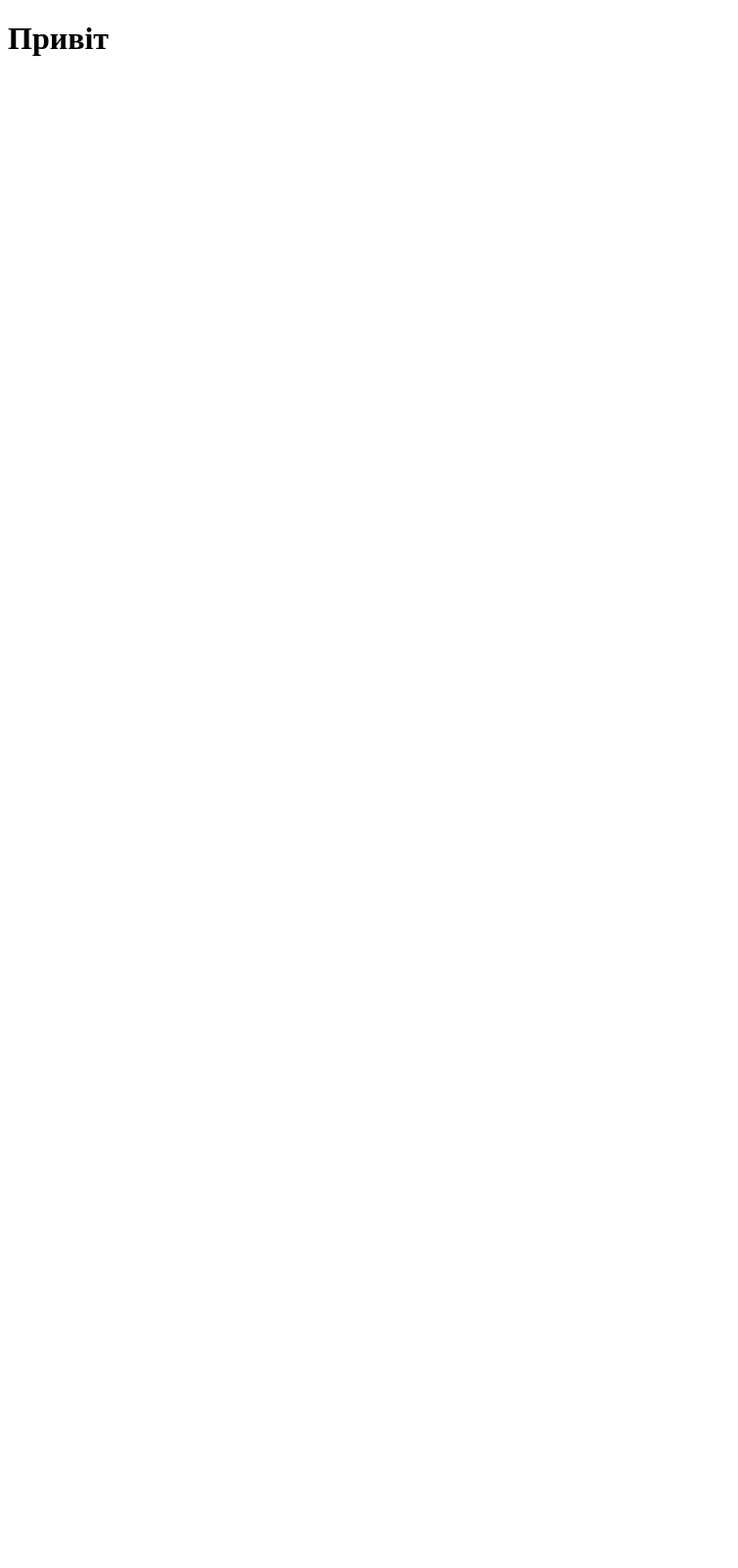
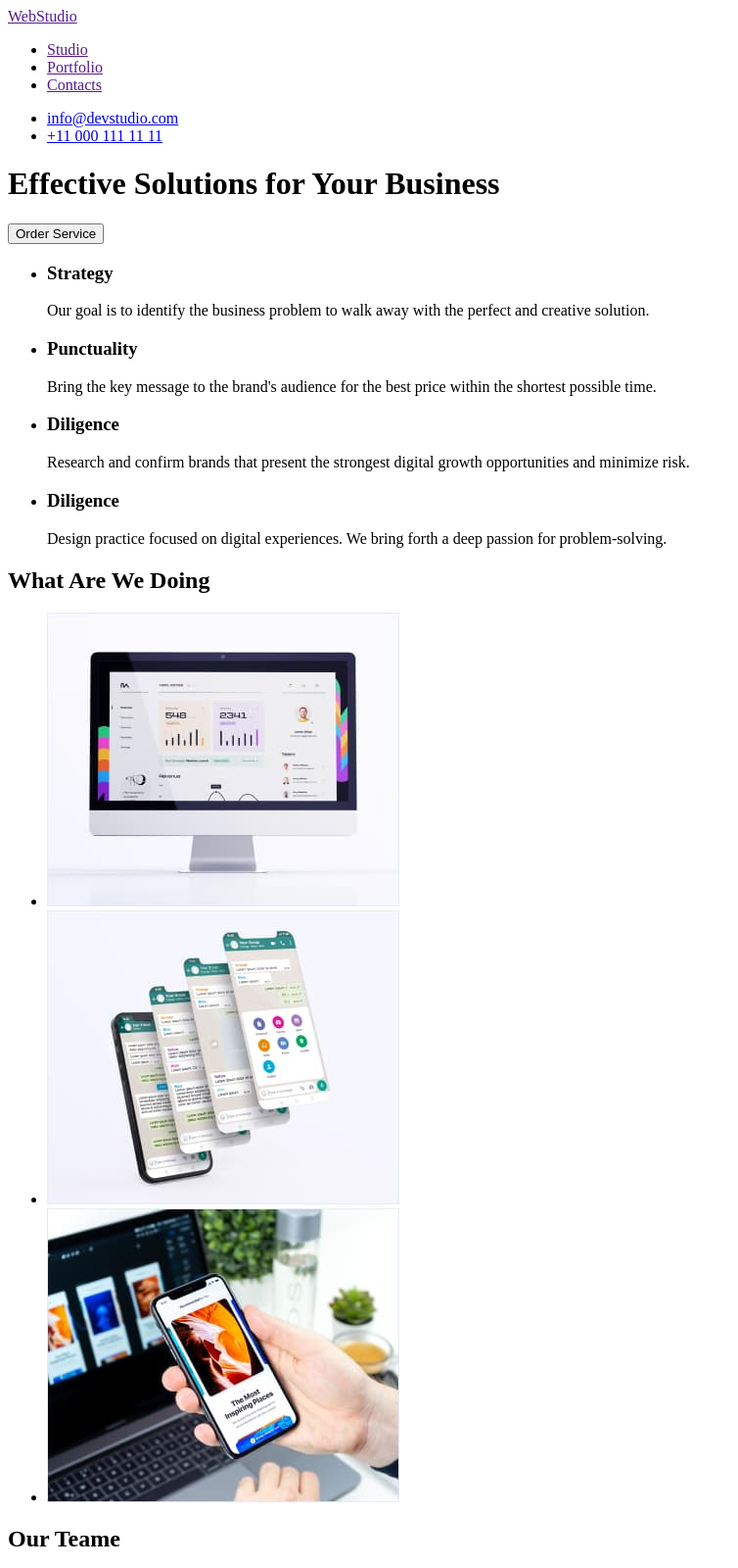
Before and after one commit to AnatoliiShkurpela/Tutorial, a plain HTML site: page index.html in a window 1280 px wide. Shown: the top 1600 px of the page at 98% size, without its empty margins (0-754 px from the left). Before the commit the page ends 800 px from the top, so only its background shows below. Drawn offline with Linux system fonts and the light colour scheme.

Commit message:
Shkurpela

```diff
--- a/index.html
+++ b/index.html
@@ -4,9 +4,115 @@
     <meta charset="UTF-8">
     <meta http-equiv="X-UA-Compatible" content="IE=edge">
     <meta name="viewport" content="width=device-width, initial-scale=1.0">
-    <title>Document</title>
+    <title>Effective Solutions
+        for Your Business
+    </title>
 </head>
 <body>
-    <h1>Привіт</h1>
+    <header>
+        <nav>
+            <a href="">WebStudio</a>
+            <ul>
+                <li>
+                    <a href="">Studio</a>
+                </li>
+                <li>
+                    <a href="">Portfolio</a>
+                </li>
+                <li>
+                    <a href="">Contacts</a>
+                </li>
+            </ul>
+        </nav>
+        <ul>
+            <li>
+                <a href="mailto:info@devstudio.com">info@devstudio.com</a>
+            </li>
+            <li>
+                <a href="tel:+110001111111">+11 000 111 11 11</a>
+            </li>
+        </ul>
+
+    </header>
+    <main>
+        <div>
+            <h1>Effective Solutions
+            for Your Business</h1>
+            <button type="button">Order Service</button>
+        </div>
+        <saction>
+            <h2 hidden>Direction</h2>
+            <ul>
+                <li>
+                    <h3>Strategy</h3>
+                    <p>Our goal is to identify the business
+                    problem to walk away with the perfect and creative solution.</p>
+                </li>
+                <li>
+                    <h3>Punctuality</h3>
+                    <p>Bring the key message to the brand's audience for the best price within the shortest possible time.</p>
+                </li>
+                <li>
+                    <h3>Diligence</h3>
+                    <p>Research and confirm brands that present the strongest digital growth opportunities and minimize risk.</p>
+                </li>
+                <li>
+                    <h3>Diligence</h3>
+                    <p>Design practice focused on digital experiences. We bring forth a deep passion for problem-solving.</p>
+                </li>
+            </ul>
+        </saction>
+        <saction>
+            <h2>What Are We Doing</h2>
+            <ul>
+                <li>
+                    <img src="images/hw1/what-are-we-doing/computer-jpg.jpg" alt="computer" width="360" height="300" />
+
+                </li>
+                <li>
+                    <img src="images/hw1/what-are-we-doing/smartphone-and-various-tabs-jpg.jpg" alt="smartphone and warious tabs" width="360" height="300" />
+                </li>
+                <li>
+                    <img src="images/hw1/what-are-we-doing/laptop-and-smartphone-in-hand-jpg.jpg" alt="laptoo and smartphone in hand" width="360" height="300" />
+                </li>
+            </ul>
+        </saction>
+        <saction>
+            <h2>Our Teame</h2>
+            <ul>
+                <li>
+                    <img src="images/hw1/our-team/mark-guerrero-img.jpg" alt="man" width="264" height="260"/>
+                    <h3>Mark Guerrero</h3>
+                    <p>Product Desinger</p>
+
+               </li>
+                <li>
+                    <img src="images/hw1/our-team/tom-ford-img.jpg" alt="man" width="264" height="260"/>
+                    <h3>Tom Ford</h3>
+                    <p>Frontend Developer</p>
+
+                </li>
+                <li>
+                    <img src="images/hw1/our-team/camila-garcia-img.jpg" alt="woman" width="264" height="260"/>
+                    <h3>Camila Garcia</h3>
+                    <p>Marketing</p>
+
+                </li>
+                <li>
+                    <img src="images/hw1/our-team/daniel-wilson-img.jpg" alt="man" width="264" height="260"/>
+                    <h3>Daniel Wilson</h3>
+                    <p>UI Desinger</p>
+
+                </li>
+
+
+            </ul>
+        </saction>
+
+    </main>
+    <footer>
+        <a href="">WebStudio</a>
+        <p>Increase the flow of customers and sales for your business with digital marketing & growth solutions.</p>
+    </footer>
 </body>
 </html>
```
Also changed, not shown: images/hw1/our-team/camila-garcia-img.jpg (added), images/hw1/our-team/daniel-wilson-img.jpg (added), images/hw1/our-team/mark-guerrero-img.jpg (added), images/hw1/our-team/tom-ford-img.jpg (added), images/hw1/what-are-we-doing/computer-jpg.jpg (added), images/hw1/what-are-we-doing/laptop-and-smartphone-in-hand-jpg.jpg (added), images/hw1/what-are-we-doing/smartphone-and-various-tabs-jpg.jpg (added).
